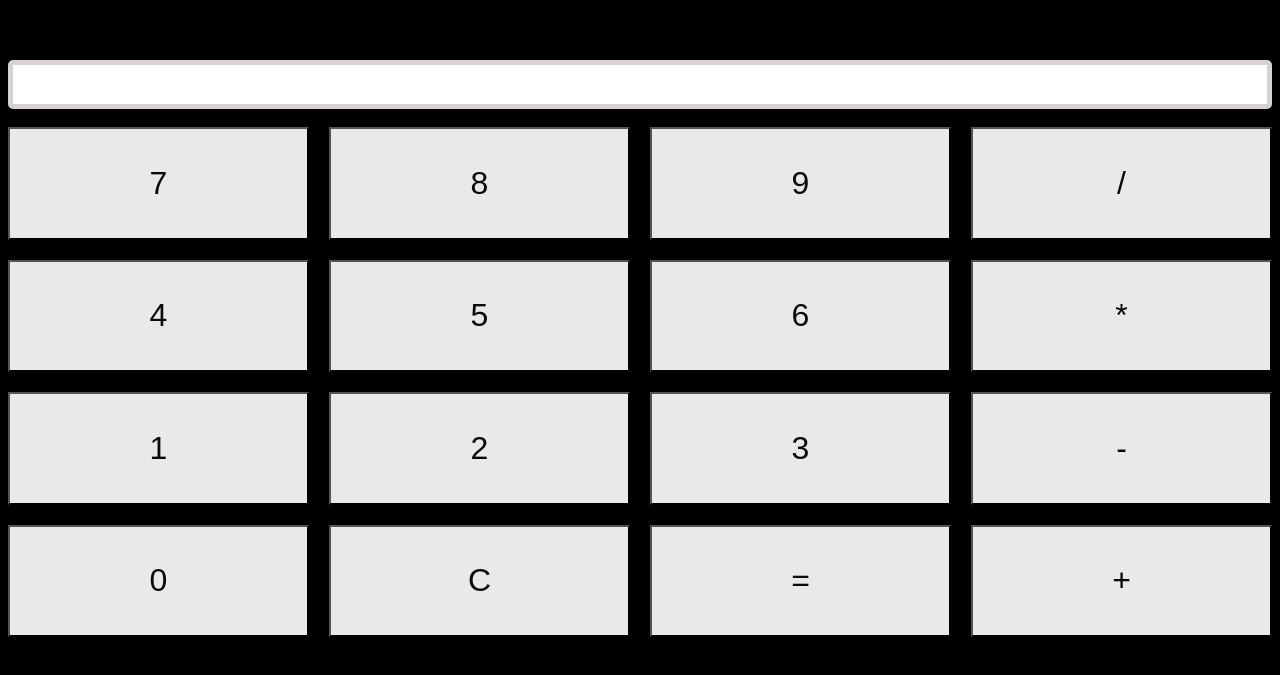
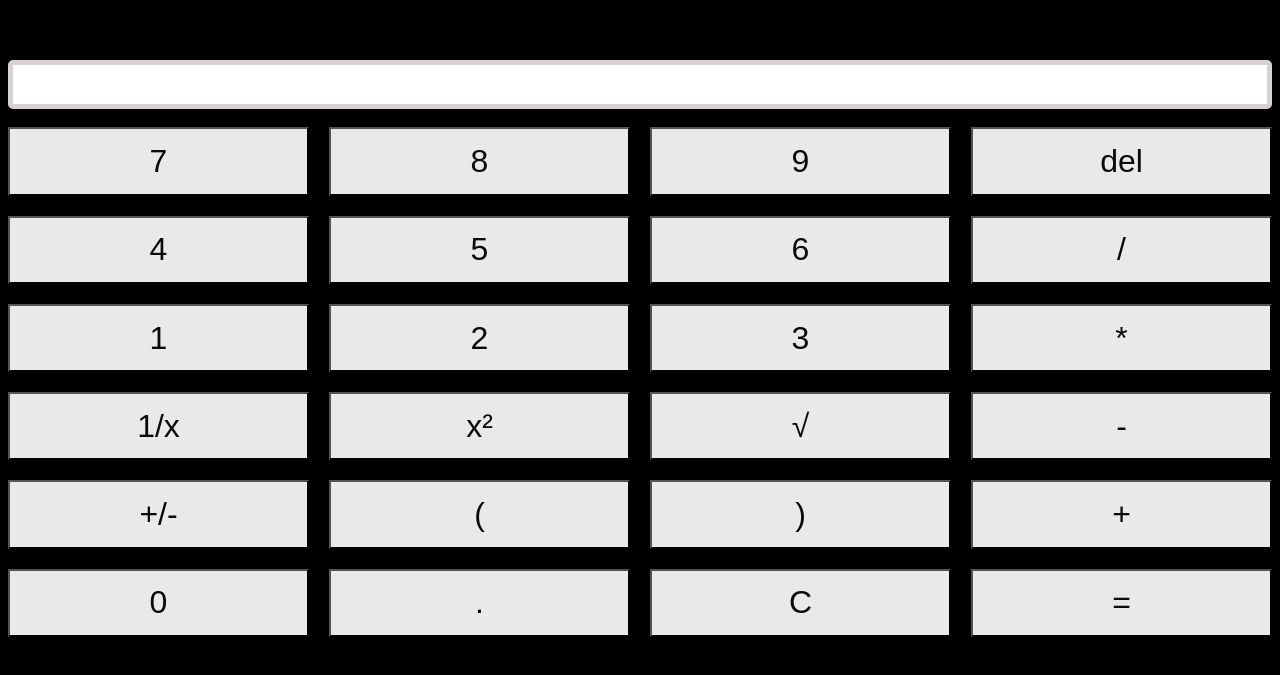
Before and after one commit to vasampavan/calculator, a plain HTML site: page index.html in a window 1280 px wide. Shown: the part 103-778 px from the top of the page. Drawn offline with Linux system fonts and the light colour scheme.

Commit message:
Update index.html
Added few more features

```diff
--- a/index.html
+++ b/index.html
@@ -17,19 +17,28 @@
         <button class="grid-item">7</button>
         <button class="grid-item">8</button>
         <button class="grid-item">9</button>
-        <button class="grid-item">/</button>
+        <button class="grid-item">del</button>
         <button class="grid-item">4</button>
         <button class="grid-item">5</button>
         <button class="grid-item">6</button>
-        <button class="grid-item">*</button>
+        <button class="grid-item">/</button>
         <button class="grid-item">1</button>
         <button class="grid-item">2</button>
         <button class="grid-item">3</button>
+        <button class="grid-item">*</button>
+        <button class="grid-item">1/x</button>
+        <button class="grid-item">x²</button>
+        <button class="grid-item">√</button>
         <button class="grid-item">-</button>
+        <button class="grid-item">+/-</button>
+        <button class="grid-item">(</button>
+        <button class="grid-item">)</button>
+        <button class="grid-item">+</button>
         <button class="grid-item">0</button>
+        <button class="grid-item">.</button>
         <button class="grid-item">C</button>
         <button class="grid-item">=</button>
-        <button class="grid-item">+</button>
+
 
         </div>
     </div>
```
